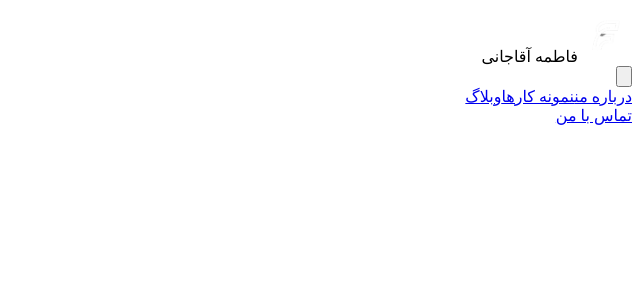
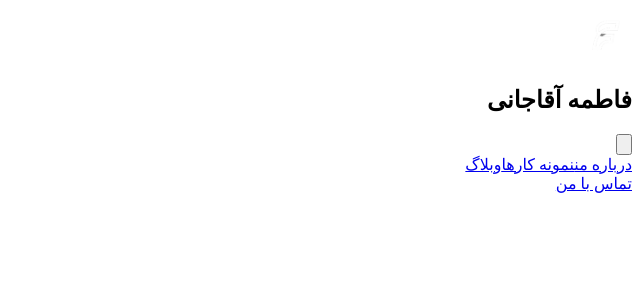
Before and after one commit to mehrabix/fatima-portfolio, a Next.js app: page / in a window 1280 px wide. Shown: the top 300 px of the page, without its empty margins (640-1280 px from the left). Built offline with nearby package versions, Linux system fonts and the light colour scheme.

Commit message:
header structure

```diff
--- a/components/header.jsx
+++ b/components/header.jsx
@@ -17,7 +17,7 @@ const header = () => {
                     <div className="flex items-center justify-between flex-wrap">
                         <div class="flex items-center flex-shrink-0 text-white ml-6">
                             <img width="54" height="54" src="../assets/fatimaLogo.png" />
-                            <span class="font-IranSansMedium text-xl tracking-tight">فاطمه آقاجانی</span>
+                            <h1 class="font-IranSansMedium text-xl tracking-tight">فاطمه آقاجانی</h1>
                         </div>
                         <div class="block lg:hidden">
                             <button onClick={() => handleOpenCloseMenu()} class="flex items-center px-3 py-2 border rounded text-teal-200 ml-3 border-teal-400 hover:text-white hover:border-white">
```
